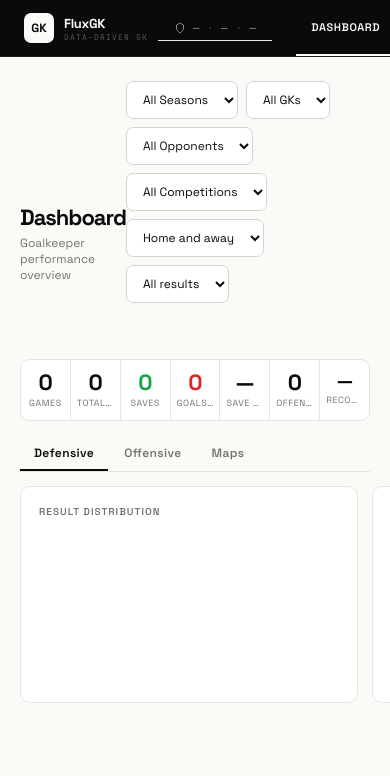
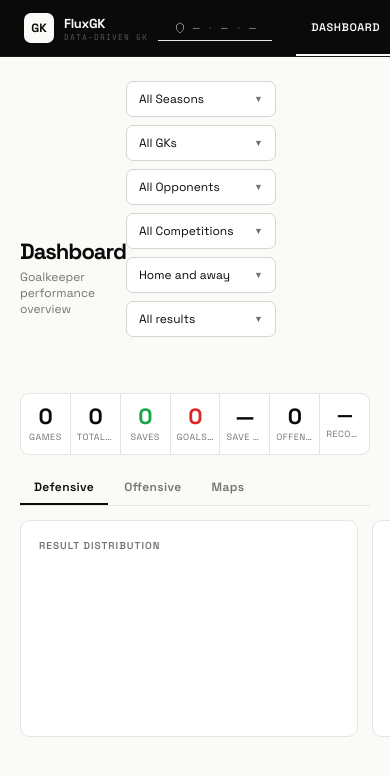
Before and after one commit to pimentafutsal/fluxgk, a plain HTML site: page mod_stats.html in a window 390 px wide. Shown: the top 776 px of the page. Drawn offline with nearby package versions, Linux system fonts and the light colour scheme.

Commit message:
Add files via upload

```diff
--- a/mod_stats.html
+++ b/mod_stats.html
@@ -307,6 +307,15 @@ input[type=color]{padding:3px;height:38px;cursor:pointer;width:50px;border-radiu
     .ms-opt:hover{background:var(--surface2);}
     .ms-opt input[type=checkbox]{accent-color:var(--accent);width:14px;height:14px;flex-shrink:0;cursor:pointer;}
     .ms-all{border-bottom:1px solid var(--border);font-weight:600;font-size:11px;color:var(--mute);letter-spacing:.06em;}
+    /* filtros do dashboard com caixas de selecao */
+    .dms{flex:0 0 auto;min-width:150px;max-width:230px}
+    .dms .ms-trigger{font-size:12px;padding:9px 12px;border-color:var(--border2);border-radius:7px}
+    .dms .ms-trigger.ativo{border-color:var(--ink);font-weight:600}
+    .dms .ms-dropdown{min-width:220px;right:auto;max-height:320px}
+    .dms .ms-opt .dms-nm{flex:1}
+    .dms .dms-so{display:none;border:none;background:var(--surface2,#f1f1ee);color:var(--mute);font:inherit;font-size:10px;padding:2px 7px;border-radius:4px;cursor:pointer;width:auto}
+    .dms .ms-opt:hover .dms-so{display:inline-block}
+    .dms .dms-so:hover{color:var(--ink)}
     .rep-toggle-row{display:flex;align-items:center;gap:10px;margin-top:14px;padding-top:14px;border-top:1px solid var(--border);}
     .rep-toggle-label{font-size:13px;color:var(--ink);}
     .toggle-sw{position:relative;width:36px;height:20px;flex-shrink:0;}
@@ -1089,6 +1098,90 @@ function removeItem(key,idx){
 
 // ═══ SELECTS ══════════════════════════════════════════════════════
 function fillSelect(id,items,allLabel){
+  _fillSelectBase(id,items,allLabel);
+  if(DMS_IDS.indexOf(id)>-1) dmsBuild(id);
+}
+/* ══ FILTROS DO DASHBOARD COM CAIXAS DE SELECAO ═══════════════
+   Cada filtro (temporada, goleiro, adversario, competicao, local e
+   resultado) vira uma lista com caixas: marque quantos quiser.
+   Os <select> originais continuam escondidos como fonte das opcoes. */
+const DMS_IDS = ['dash-season','dash-gk','dash-opp','dash-comp','dash-ha','dash-out'];
+const DMS = {};                       /* id -> Set dos marcados; ausente = todos */
+function dmsSel(id){ return Object.prototype.hasOwnProperty.call(DMS, id) ? DMS[id] : null; }
+function dmsOk(id, v){ const s = dmsSel(id); return !s || s.has(v); }
+function dmsBuild(id){
+  const sel = document.getElementById(id); if (!sel) return;
+  sel.style.display = 'none';
+  let wrap = document.getElementById(id + '-ms');
+  if (!wrap){
+    wrap = document.createElement('div'); wrap.className = 'ms-wrap dms'; wrap.id = id + '-ms';
+    wrap.innerHTML = '<div class="ms-trigger"><span class="ms-label"></span><span class="ms-arrow">▼</span></div><div class="ms-dropdown"></div>';
+    sel.parentNode.insertBefore(wrap, sel);
+    wrap.querySelector('.ms-trigger').addEventListener('click', function(e){
+      e.stopPropagation();
+      const dd = wrap.querySelector('.ms-dropdown'), tg = wrap.querySelector('.ms-trigger');
+      const abrir = !dd.classList.contains('open');
+      document.querySelectorAll('.ms-dropdown.open').forEach(x => x.classList.remove('open'));
+      document.querySelectorAll('.ms-trigger.open').forEach(x => x.classList.remove('open'));
+      if (abrir){ dd.classList.add('open'); tg.classList.add('open'); }
+    });
+  }
+  const opts = Array.from(sel.options);
+  const todosOpt = opts.find(o => o.value === '');
+  const itens = opts.filter(o => o.value !== '');
+  const todosLbl = todosOpt ? todosOpt.textContent : TX('st.dms.all', 'Todos');
+  /* tira da selecao o que nao existe mais */
+  if (DMS[id]){
+    const validos = new Set(itens.map(o => o.value));
+    Array.from(DMS[id]).forEach(v => { if (!validos.has(v)) DMS[id].delete(v); });
+    if (DMS[id].size === itens.length && itens.length) delete DMS[id];
+  }
+  const s = dmsSel(id);
+  const marcado = v => !s || s.has(v);
+  const dd = wrap.querySelector('.ms-dropdown');
+  dd.innerHTML = '';
+  const aplicar = () => { dmsBuild(id); try { renderDashboard(); } catch (e) {} };
+  /* "Todos": marca ou desmarca tudo */
+  const lt = document.createElement('label'); lt.className = 'ms-opt ms-all';
+  const ct = document.createElement('input'); ct.type = 'checkbox'; ct.checked = !s;
+  ct.indeterminate = !!s && s.size > 0;
+  ct.addEventListener('change', () => { if (ct.checked) delete DMS[id]; else DMS[id] = new Set(); aplicar(); });
+  const st = document.createElement('span'); st.textContent = todosLbl;
+  lt.appendChild(ct); lt.appendChild(st); dd.appendChild(lt);
+  itens.forEach(o => {
+    const l = document.createElement('label'); l.className = 'ms-opt';
+    const c = document.createElement('input'); c.type = 'checkbox'; c.checked = marcado(o.value);
+    c.addEventListener('change', () => {
+      const atual = s ? new Set(s) : new Set(itens.map(x => x.value));
+      if (c.checked) atual.add(o.value); else atual.delete(o.value);
+      if (atual.size === itens.length) delete DMS[id]; else DMS[id] = atual;
+      aplicar();
+    });
+    const sp = document.createElement('span'); sp.className = 'dms-nm'; sp.textContent = o.textContent;
+    /* "so": um clique deixa marcado apenas este */
+    const so = document.createElement('button'); so.type = 'button'; so.className = 'dms-so';
+    so.textContent = TX('st.dms.only', 'só');
+    so.title = TX('st.dms.onlyT', 'Selecionar só este');
+    so.addEventListener('click', (e) => { e.preventDefault(); e.stopPropagation(); DMS[id] = new Set([o.value]); aplicar(); });
+    l.appendChild(c); l.appendChild(sp); l.appendChild(so); dd.appendChild(l);
+  });
+  /* rotulo do botao */
+  const lab = wrap.querySelector('.ms-label');
+  if (!s) lab.textContent = todosLbl;
+  else if (!s.size) lab.textContent = TX('st.dms.none', 'Nenhum');
+  else {
+    const nomes = itens.filter(o => s.has(o.value)).map(o => o.textContent);
+    lab.textContent = nomes[0] + (nomes.length > 1 ? ' +' + (nomes.length - 1) : '');
+    lab.title = nomes.join(', ');
+  }
+  wrap.querySelector('.ms-trigger').classList.toggle('ativo', !!s);
+}
+function dmsBuildAll(){ DMS_IDS.forEach(dmsBuild); }
+/* monta ja e de novo depois que as traducoes forem aplicadas aos <option> */
+try { dmsBuildAll(); } catch (e) {}
+window.addEventListener('load', function(){ setTimeout(function(){ try { dmsBuildAll(); } catch (e) {} }, 0); });
+
+function _fillSelectBase(id,items,allLabel){
   const el=document.getElementById(id); if(!el) return;
   const cur=el.value;
   el.innerHTML=allLabel?`<option value="">${allLabel}</option>`:'';
@@ -2111,12 +2204,13 @@ function renderDrillDetail(shots, games){
 
 function renderDashboard(){
   const _v=id=>{const e=document.getElementById(id);return e?e.value:'';};
-  const f={season:_v('dash-season'),gk:_v('dash-gk'),opp:_v('dash-opp'),comp:_v('dash-comp'),ha:_v('dash-ha'),out:_v('dash-out')};
-  const games=ST.games.filter(g=>(!f.season||g.season===f.season)&&(!f.opp||g.opponent===f.opp)&&(!f.comp||g.competition===f.comp)
-    &&(!f.ha||(g.homeAway||'home')===f.ha)&&(!f.out||outcomeDe(g)===f.out));
+  /* filtros com varias opcoes marcadas (caixas de selecao) */
+  const games=ST.games.filter(g=>dmsOk('dash-season',g.season)&&dmsOk('dash-opp',g.opponent)&&dmsOk('dash-comp',g.competition)
+    &&dmsOk('dash-ha',(g.homeAway||'home'))&&dmsOk('dash-out',outcomeDe(g)));
   // filter shots by gk if selected
   let shots=games.flatMap(g=>g.shots);
-  if(f.gk) shots=shots.filter(s=>s.gk===f.gk);
+  const fGk=dmsSel('dash-gk');
+  if(fGk) shots=shots.filter(s=>fGk.has(s.gk));
   const _totShots=shots.length;
   shots=_drillAplica(shots,_drillS);     /* recorte feito clicando nos graficos */
   const s=calcStats(shots);
@@ -2127,7 +2221,7 @@ function renderDashboard(){
   document.getElementById('kpi-savepct').textContent=s.total?s.savePct+'%':'—';
   /* ── acoes ofensivas do goleiro (mesmos filtros do painel) ── */
   let offs=games.flatMap(g=>_asArr(g.offActions));
-  if(f.gk) offs=offs.filter(o=>o.gk===f.gk);
+  if(fGk) offs=offs.filter(o=>fGk.has(o.gk));
   const _totOffs=offs.length;
   offs=_drillAplica(offs,_drillO);
   const elOffs=document.getElementById('kpi-offs'); if(elOffs) elOffs.textContent=offs.length;
```
Also changed, not shown: fluxgk-i18n.js.
